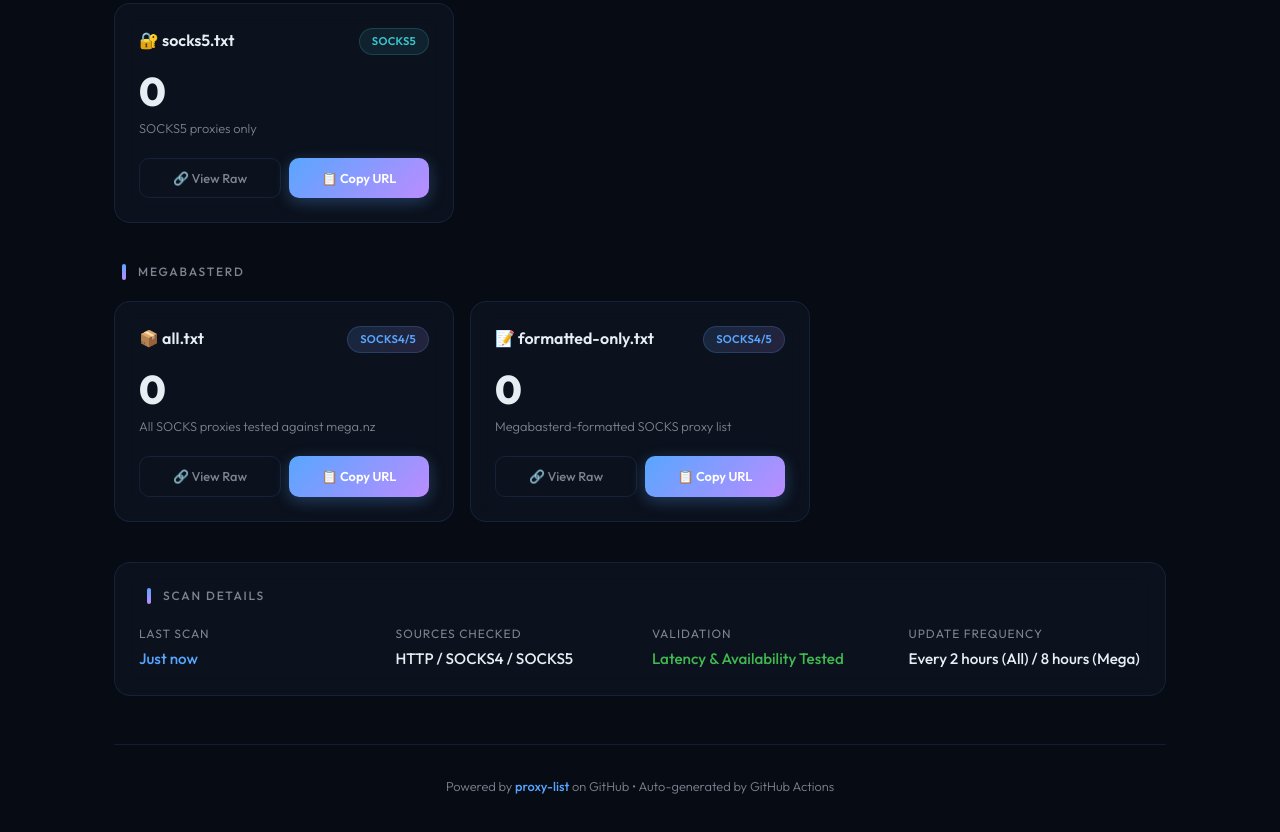
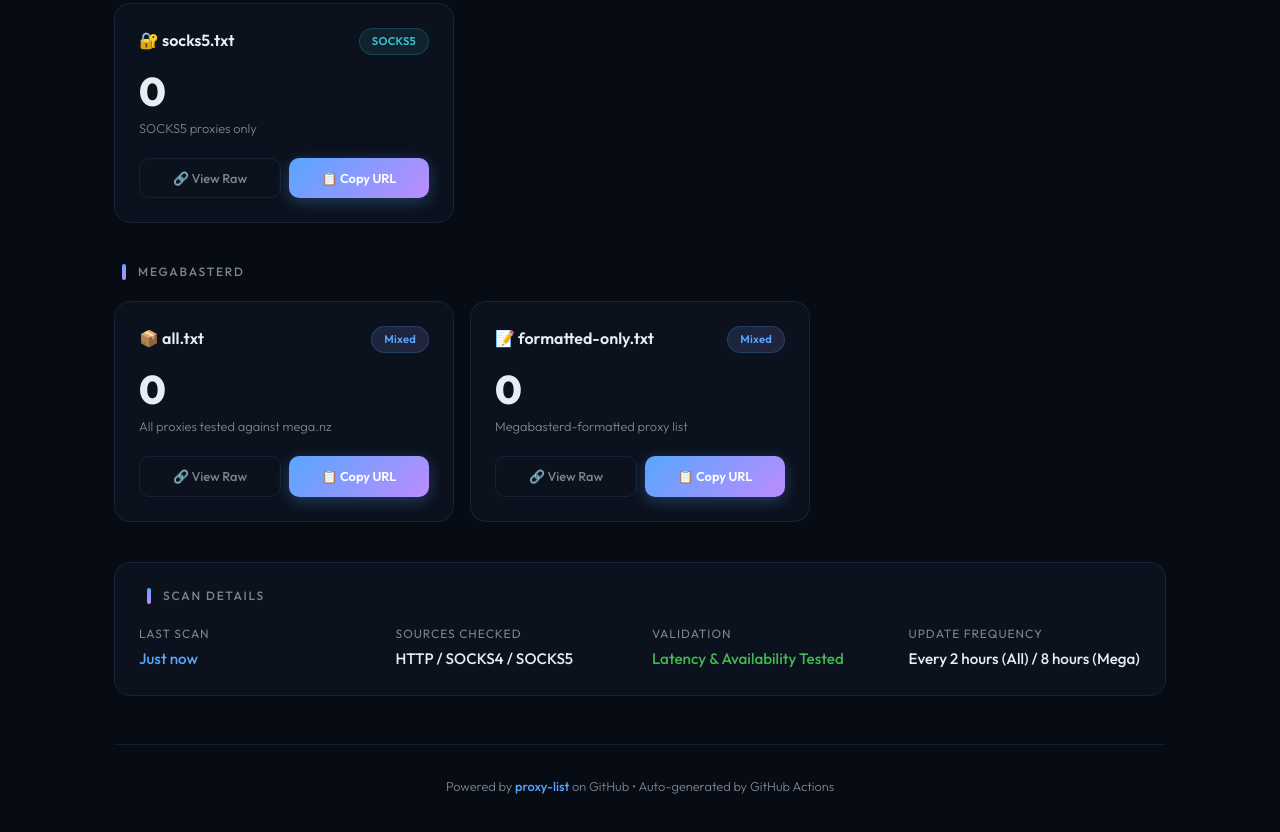
Before and after one commit to jn-s3s/proxy-list, a plain HTML site: page index.html in a window 1280 px wide. Shown: the part 1103-1935 px from the top of the page. Drawn offline with Linux system fonts and the light colour scheme; no server answers.

Commit message:
fix: remove _output prefix and correct proxy type labels
- Remove _output/ prefix from output file paths in .vscode/launch.json debug configurations to match the current directory structure.
- Update index.html proxy card badges and labels from SOCKS4/5 to Mixed, accurately reflecting that the lists contain multiple proxy protocols.

```diff
--- a/index.html
+++ b/index.html
@@ -928,10 +928,10 @@
             <div class="card">
                 <div class="card-header">
                     <div class="card-title">📦 all.txt</div>
-                    <div class="card-badge badge-mixed">SOCKS4/5</div>
+                    <div class="card-badge badge-mixed">Mixed</div>
                 </div>
                 <div class="card-count" id="count-mega-all"><span class="spinner"></span></div>
-                <div class="card-label">All SOCKS proxies tested against mega.nz</div>
+                <div class="card-label">All proxies tested against mega.nz</div>
                 <div class="card-actions">
                     <a class="btn" href="megabasterd/all.txt" target="_blank">🔗 View Raw</a>
                     <button class="btn btn-primary" onclick="copyUrl('megabasterd/all.txt', this)">📋 Copy URL</button>
@@ -940,10 +940,10 @@
             <div class="card">
                 <div class="card-header">
                     <div class="card-title">📝 formatted-only.txt</div>
-                    <div class="card-badge badge-mixed">SOCKS4/5</div>
+                    <div class="card-badge badge-mixed">Mixed</div>
                 </div>
                 <div class="card-count" id="count-mega-fmt"><span class="spinner"></span></div>
-                <div class="card-label">Megabasterd-formatted SOCKS proxy list</div>
+                <div class="card-label">Megabasterd-formatted proxy list</div>
                 <div class="card-actions">
                     <a class="btn" href="megabasterd/formatted-only.txt" target="_blank">🔗 View Raw</a>
                     <button class="btn btn-primary" onclick="copyUrl('megabasterd/formatted-only.txt', this)">📋 Copy URL</button>
```
Also changed, not shown: 1 other file.
